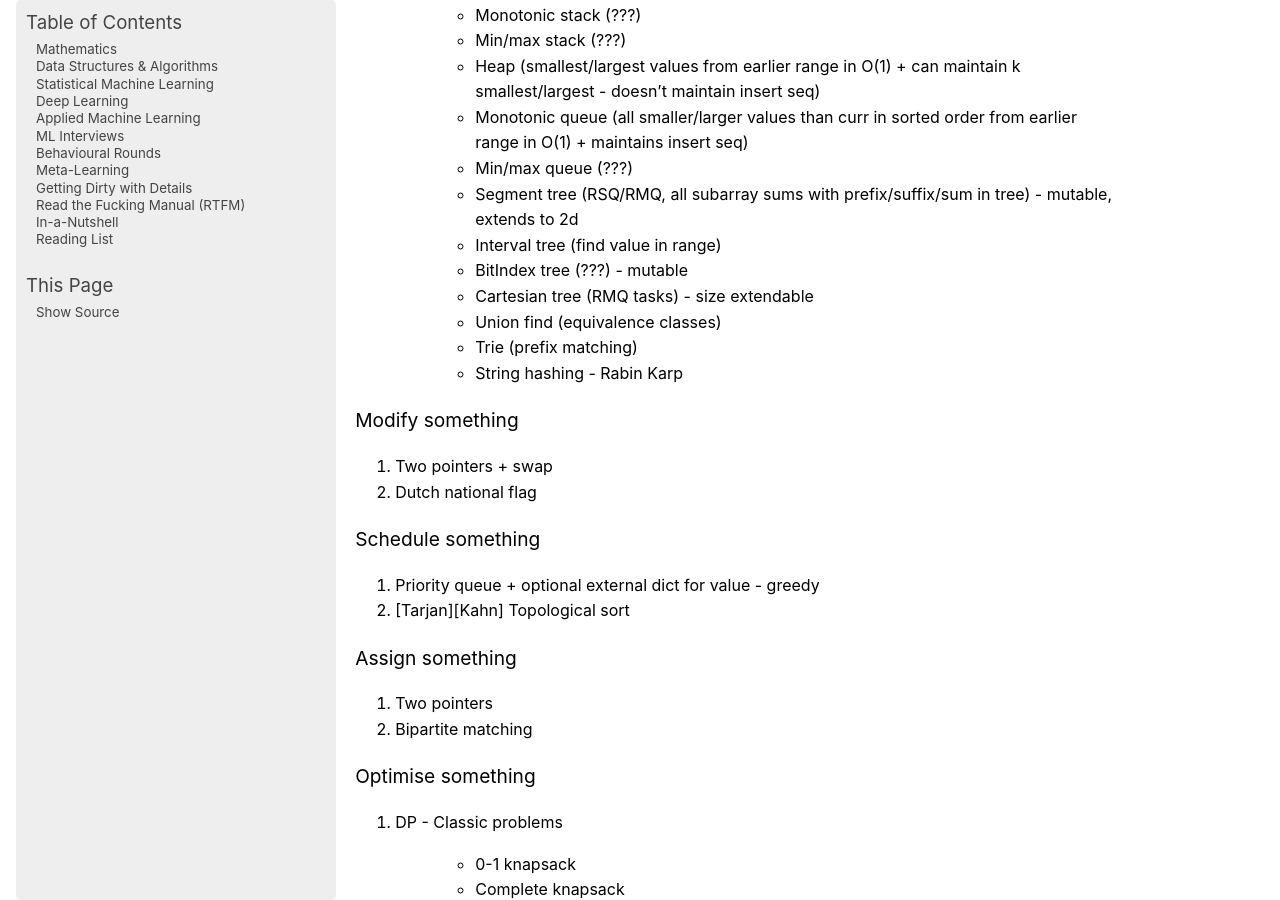
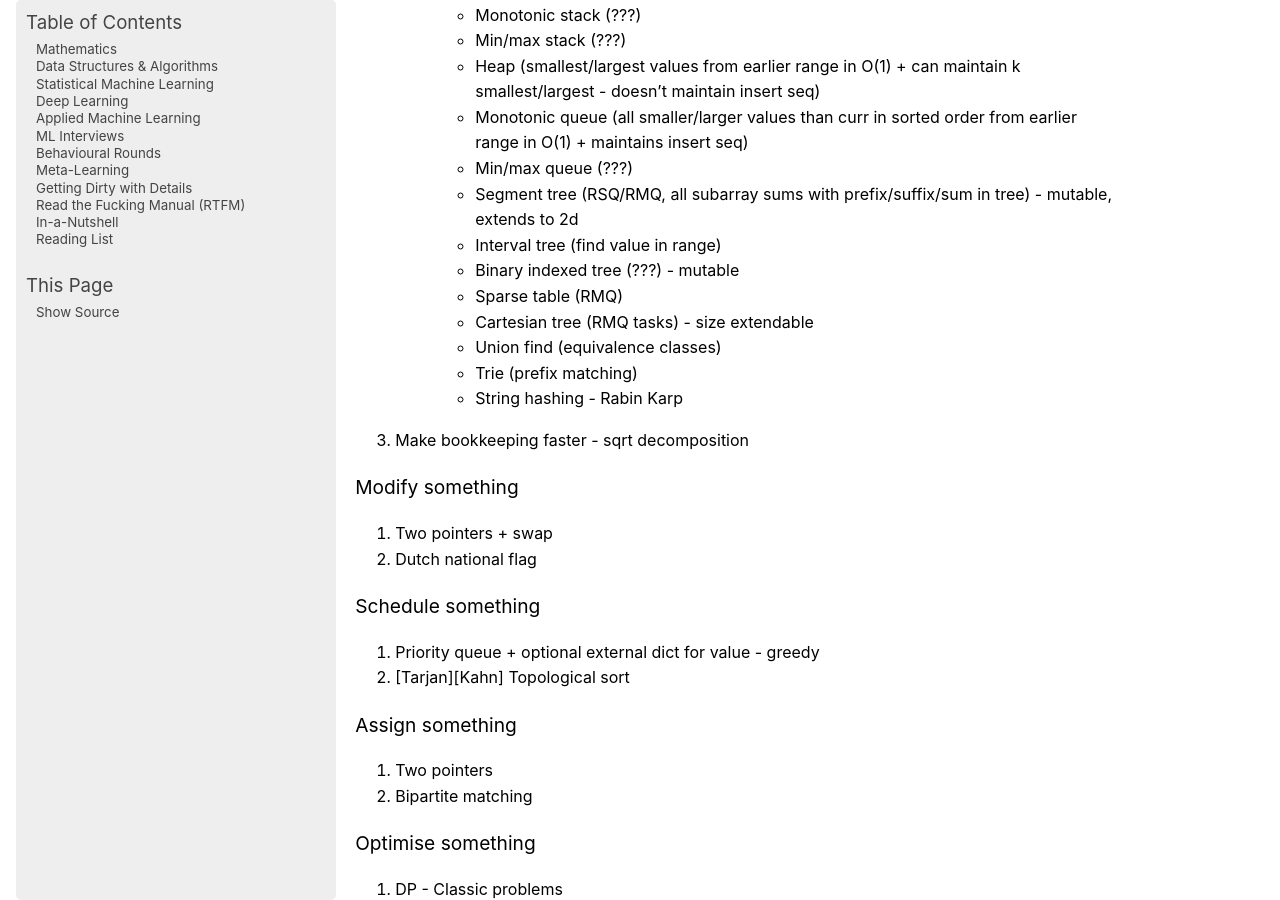
Before and after one commit to uselesstechjunks/leetcode, a Sphinx documentation site: the page built from docs/source/dsa/index.rst, in a window 1280 px wide and 900 px high, scrolled down 1462 px. Built offline with Sphinx 7.4.7, drawn with Linux system fonts in a browser that asks for light colours; pages that are not in the unit, such as notebooks, are missing from menus.

Commit message:
Update index.rst

```diff
--- a/docs/source/dsa/index.rst
+++ b/docs/source/dsa/index.rst
@@ -54,11 +54,14 @@ Find something
 	- Min/max queue (???)
 	- Segment tree (RSQ/RMQ, all subarray sums with prefix/suffix/sum in tree) - mutable, extends to 2d
 	- Interval tree (find value in range)
-	- BitIndex tree (???) - mutable
+	- Binary indexed tree (???) - mutable
+	- Sparse table (RMQ)
 	- Cartesian tree (RMQ tasks) - size extendable
 	- Union find (equivalence classes)
 	- Trie (prefix matching)
 	- String hashing - Rabin Karp
+#. Make bookkeeping faster - sqrt decomposition
+
 Modify something
 ---------------------------------------------------------------------------------
 #. Two pointers + swap
```
